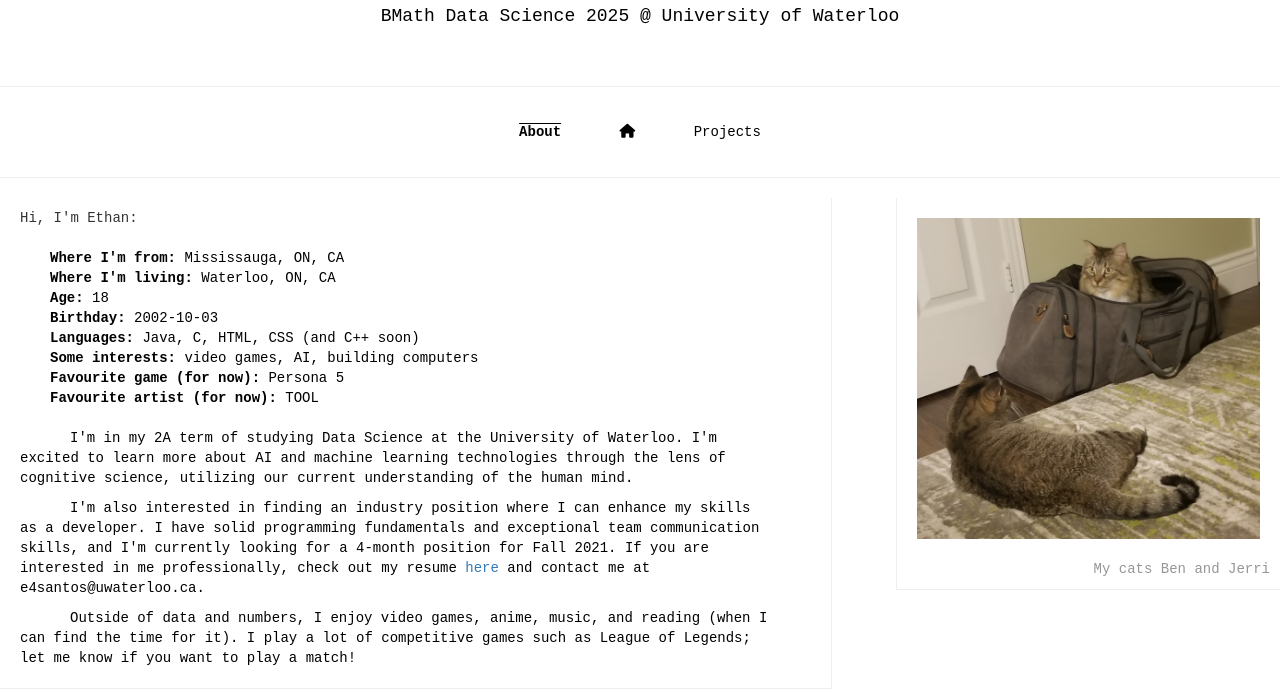
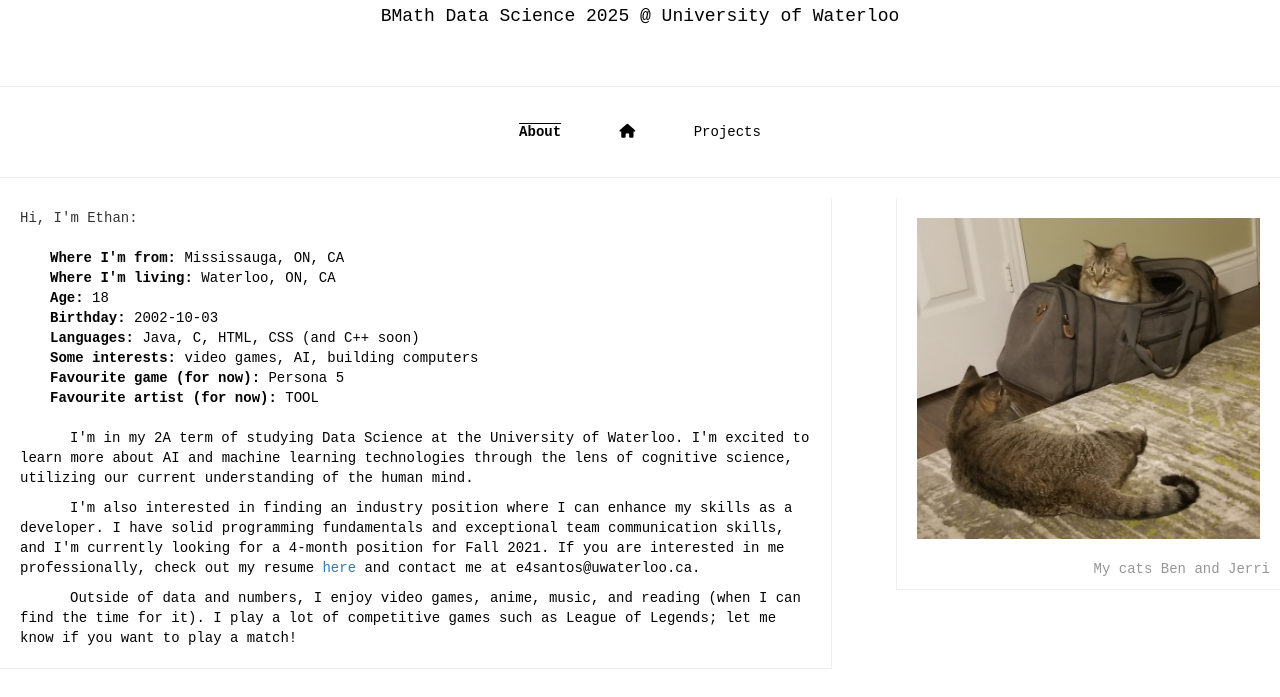
Before and after one commit to eton-s/eton-s.github.io, a plain HTML site: page about.html in a window 1280 px wide. Shown: the part 103-800 px from the top of the page. Drawn offline with nearby package versions, Linux system fonts and the light colour scheme.

Commit message:
changed max paragraph width

```diff
--- a/styles.css
+++ b/styles.css
@@ -117,7 +117,6 @@ p {
   }
   p.para {
 	text-indent: 50px;
-	max-width: 750px;
   }
   .left {
 	float: left;
```
